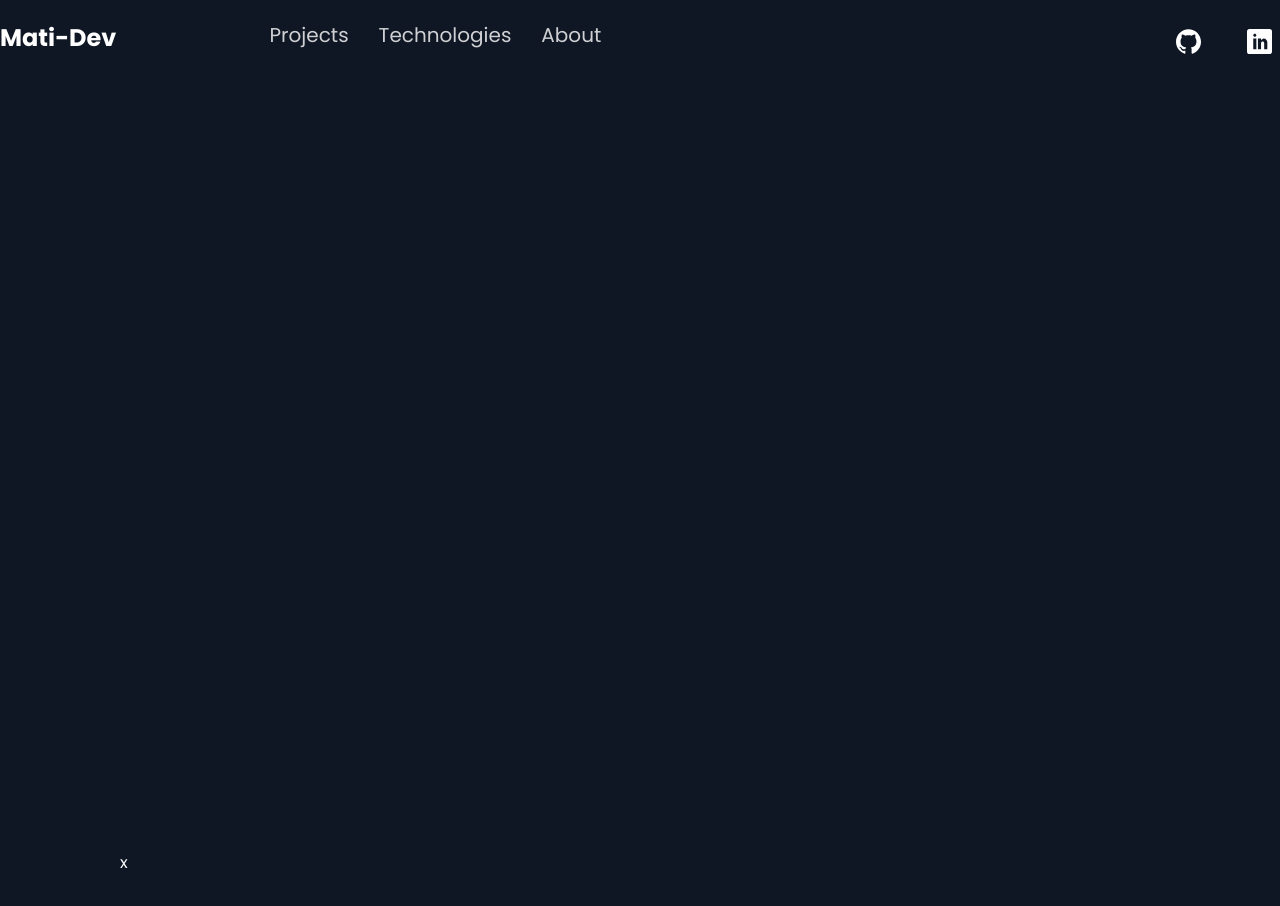
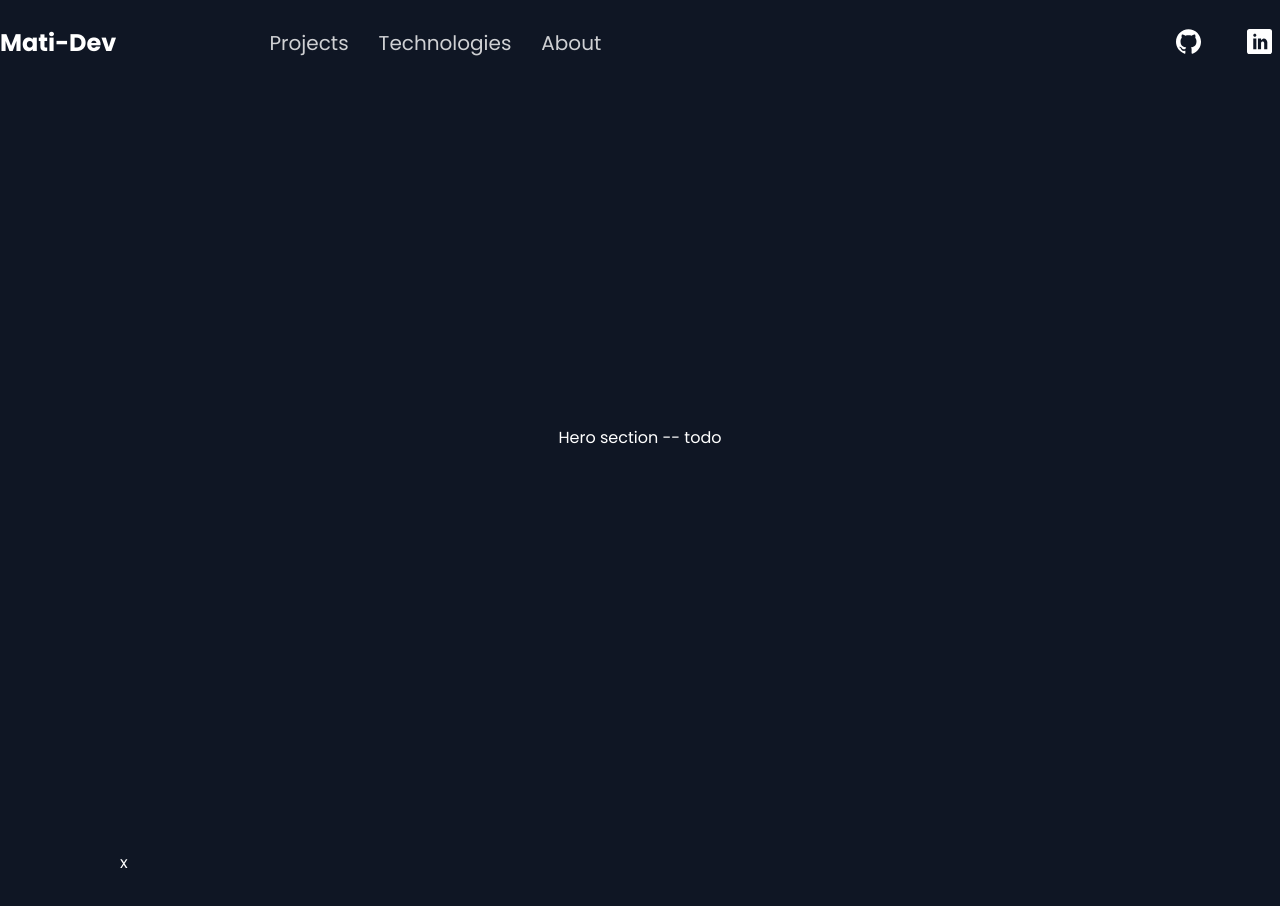
Before and after one commit to Leeder-Code/portfolio-react-nextjs, a Next.js app: page / in a window 1280 px wide. Shown: the top 906 px of the page. Built offline with nearby package versions, Linux system fonts and the light colour scheme.

Commit message:
fix styles

```diff
--- a/src/components/header/Header.tsx
+++ b/src/components/header/Header.tsx
@@ -56,7 +56,6 @@ const Logo = styled.div`
   font-size: 2.4rem;
   flex: 0.3;
   font-weight: 700;
-  align-self: flex-start;
 `
 const LinksContainer = styled.ul`
   display: flex;
@@ -64,7 +63,6 @@ const LinksContainer = styled.ul`
   gap: 3rem;
   font-size: 2rem;
   flex: 1;
-  align-self: flex-start;
 `
 const LinkStyles = styled.a`
   text-decoration: none;
--- a/src/components/hero/Hero.tsx
+++ b/src/components/hero/Hero.tsx
@@ -3,13 +3,16 @@ import React, { FC } from 'react'
 import styled from 'styled-components'
 
 const Hero: FC = () => {
-  return <HeroStyles id="hero"></HeroStyles>
+  return <HeroStyles id="hero">Hero section -- todo</HeroStyles>
 }
 
 const HeroStyles = styled.section`
   height: calc(100vh - 75px);
   margin: auto;
   font-size: 1.6rem;
+  display: flex;
+  justify-content: center;
+  align-items: center;
 `
 
 export default Hero
--- a/src/pages/_app.tsx
+++ b/src/pages/_app.tsx
@@ -36,6 +36,7 @@ const GlobalStyles = createGlobalStyle`
   }
   button {
     cursor: pointer;
+    border: none;
   }
   button:hover {
     opacity: 0.8;
```
